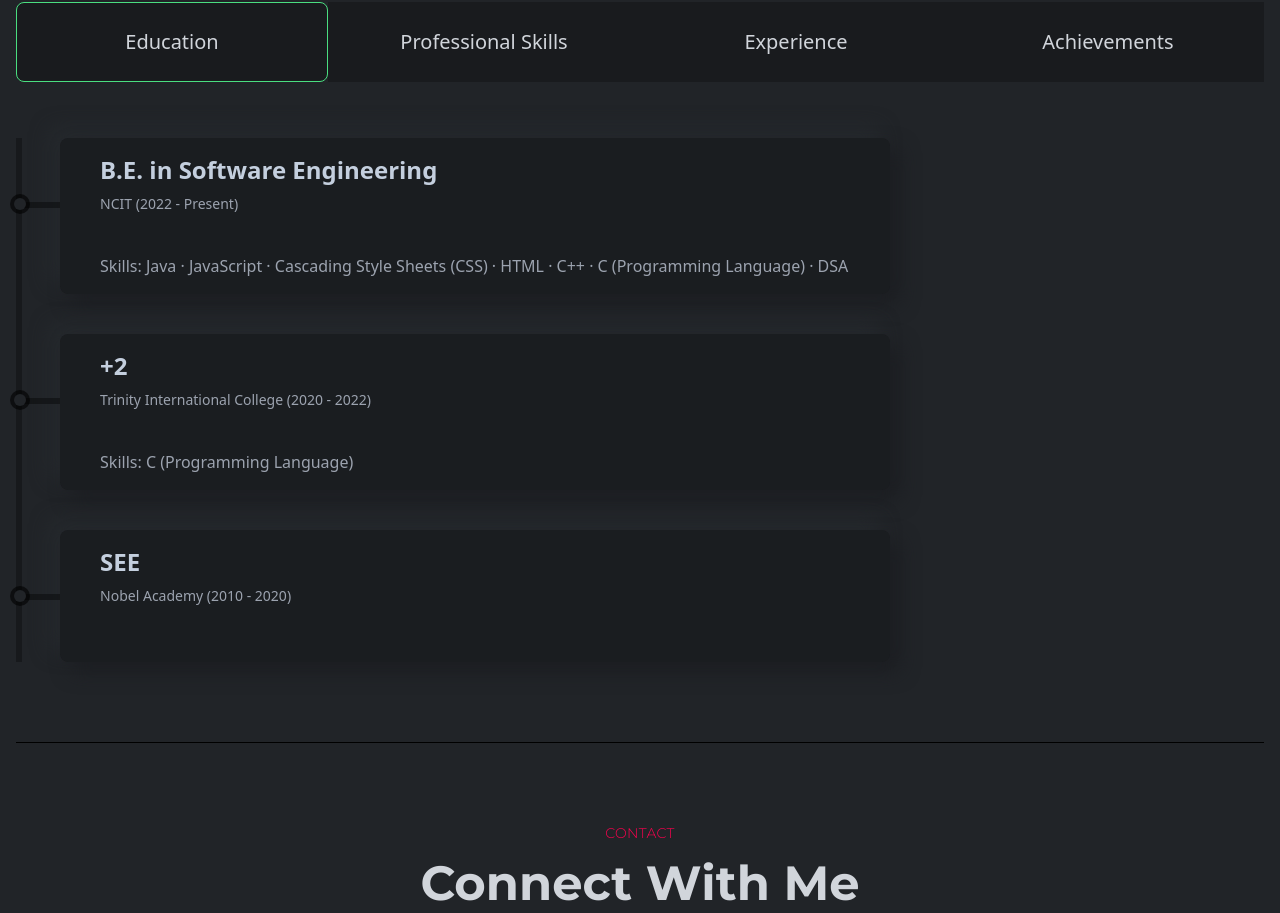
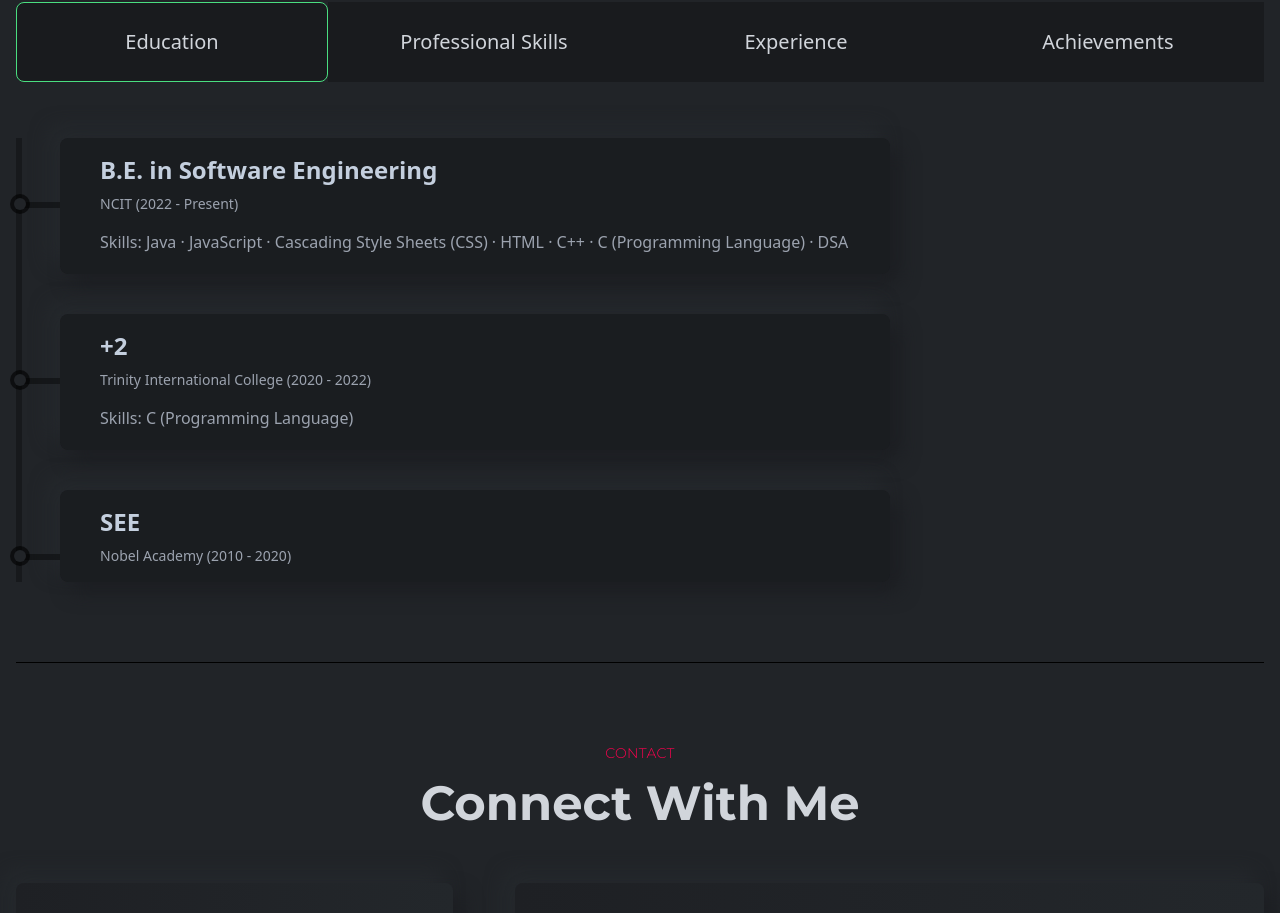
Before and after one commit to rasadregmi/portfolio-client, a React (Create React App) app: page / in a window 1280 px wide. Shown: the part 3377-4290 px from the top of the page. Built offline with nearby package versions, Linux system fonts and the light colour scheme.

Commit message:
Resume Card updated with skills

```diff
--- a/src/components/resume/ResumeCard.js
+++ b/src/components/resume/ResumeCard.js
@@ -1,6 +1,22 @@
 import React from 'react'
 
-const ResumeCard = ({title,subTitle,des}) => {
+const ResumeCard = ({ title, subTitle, des, logo }) => {
+  const parseContent = (description) => {
+    if (!description) return { date: '', skills: [] };
+
+    const parts = description.split('\n');
+    const date = parts[0] || '';
+
+    let skills = [];
+    if (parts.length > 1) {
+      skills = parts[1].split('·').map(skill => skill.trim()).filter(skill => skill);
+    }
+
+    return { date, skills };
+  };
+
+  const { date, skills } = parseContent(des);
+
   return (
     <div className="w-full h-1/3 group flex">
       <div className="w-10 h-[6px] bgOpacity mt-16 relative">
@@ -8,8 +24,18 @@
           <span className="w-3 h-3 rounded-full bg-bodyColor inline-flex group-hover:bg-green-400 duration-300"></span>
         </span>
       </div>
-      <div className="w-full bg-black bg-opacity-20 hover:bg-opacity-30 duration-300  rounded-lg p-4 lgl:px-10 flex flex-col justify-center gap-6 lgl:gap-10 shadow-shadowOne">
+      <div className="w-full bg-black bg-opacity-20 hover:bg-opacity-30 duration-300 rounded-lg p-4 lgl:px-10 flex flex-col justify-center gap-3 lgl:gap-4 shadow-shadowOne">
         <div className="flex flex-col lgl:flex-row justify-between gap-4 lgl:gap-0 lgl:items-center">
+          <div className="flex items-center gap-4">
+            {logo && (
+              <div className="w-16 h-16 rounded-full overflow-hidden border-2 border-gray-300 flex-shrink-0">
+                <img
+                  src={logo}
+                  alt="institution logo"
+                  className="w-full h-full object-cover"
+                />
+              </div>
+            )}
             <div>
               <h3 className="text-xl md:text-2xl font-semibold group-hover:text-white duration-300">
                 {title}
@@ -19,9 +45,26 @@
               </p>
             </div>
           </div>
-        <p className="text-sm md:text-base font-medium text-gray-400 group-hover:text-gray-300 duration-300">
-          {des}
+        </div>
+
+        {date && (
+          <p className="text-sm md:text-base font-medium text-gray-400 group-hover:text-gray-300 duration-300 mb-1">
+            {date}
           </p>
+        )}
+
+        {skills.length > 0 && (
+          <div className="flex flex-wrap gap-2 mt-0">
+            {skills.map((skill, index) => (
+              <span
+                key={index}
+                className="px-3 py-1.5 text-xs bg-gradient-to-r from-green-500/20 to-blue-500/20 text-white rounded-full border border-green-500/30 font-medium hover:from-green-500/30 hover:to-blue-500/30 hover:shadow-md hover:translate-y-[-1px] transition-all duration-300"
+              >
+                {skill}
+              </span>
+            ))}
+          </div>
+        )}
       </div>
     </div>
   );
```
Lines whose indentation alone changed are shown as unchanged.
